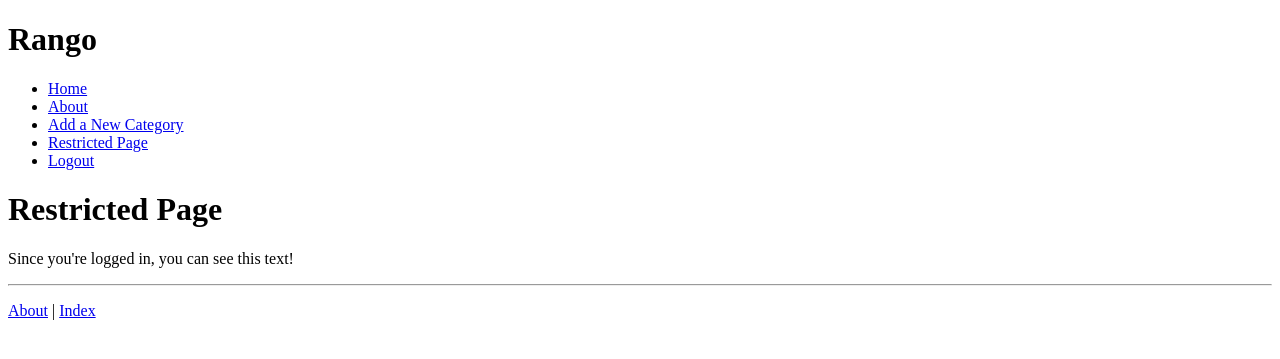
After one commit to AA0001BP/exercise, a Django app: page /rango/restricted/ in a window 1280 px wide. The commit adds this page. Shown: the top 359 px of the page. Run offline with Django 3.2, Linux system fonts and the light colour scheme; the visitor is signed in with stand-in values (Sample User, id 1).

Commit message:
Chapter 9 - Restrict add functionality to registered users

```diff
--- a/rango/templates/rango/base.html
+++ b/rango/templates/rango/base.html
@@ -13,7 +13,13 @@
         <ul>
             <li><a href="{% url 'rango:index' %}">Home</a></li>
             <li><a href="{% url 'rango:about' %}">About</a></li>
+            {% if user.is_authenticated %}
             <li><a href="{% url 'rango:add_category' %}">Add a New Category</a></li>
+            <li><a href="{% url 'rango:restricted' %}">Restricted Page</a></li>
+            <li><a href="{% url 'admin:logout' %}">Logout</a></li>
+            {% else %}
+            <li><a href="{% url 'admin:login' %}">Login</a></li>
+            {% endif %}
         </ul>
     </div>
 
--- a/rango/templates/rango/category.html
+++ b/rango/templates/rango/category.html
@@ -16,7 +16,9 @@
 {% else %}
 <strong>No pages currently in category.</strong>
 {% endif %}
+{% if user.is_authenticated %}
 <a href="{% url 'rango:add_page' category.slug %}">Add Page</a><br />
+{% endif %}
 {% else %}
 The specified category does not exist.
 {% endif %}
--- /dev/null
+++ b/rango/templates/rango/restricted.html
@@ -0,0 +1,10 @@
+{% extends 'rango/base.html' %}
+
+{% block title_block %}
+Restricted Page
+{% endblock %}
+
+{% block body_block %}
+<h1>Restricted Page</h1>
+<p>Since you're logged in, you can see this text!</p>
+{% endblock %}
--- a/rango/urls.py
+++ b/rango/urls.py
@@ -11,4 +11,5 @@ urlpatterns = [
     path('add_category/', views.add_category, name='add_category'),
     path('category/<slug:category_name_slug>/add_page/',
          views.add_page, name='add_page'),
+    path('restricted/', views.restricted, name='restricted'),
 ]
--- a/rango/views.py
+++ b/rango/views.py
@@ -1,5 +1,6 @@
 from django.shortcuts import render, redirect
 from django.urls import reverse
+from django.contrib.auth.decorators import login_required
 from rango.models import Category, Page
 from rango.forms import CategoryForm, PageForm
 
@@ -35,6 +36,7 @@ def show_category(request, category_name_slug):
     return render(request, 'rango/category.html', context=context_dict)
 
 
+@login_required
 def add_category(request):
     form = CategoryForm()
 
@@ -50,6 +52,7 @@ def add_category(request):
     return render(request, 'rango/add_category.html', {'form': form})
 
 
+@login_required
 def add_page(request, category_name_slug):
     try:
         category = Category.objects.get(slug=category_name_slug)
@@ -78,3 +81,8 @@ def add_page(request, category_name_slug):
 
     context_dict = {'form': form, 'category': category}
     return render(request, 'rango/add_page.html', context=context_dict)
+
+
+@login_required
+def restricted(request):
+    return render(request, 'rango/restricted.html')
--- a/tango_with_django_project/settings.py
+++ b/tango_with_django_project/settings.py
@@ -128,3 +128,5 @@ STATICFILES_DIRS = [STATIC_DIR,]
 # Media files
 MEDIA_URL = '/media/'
 MEDIA_ROOT = MEDIA_DIR
+
+LOGIN_URL = '/admin/login/'
```
